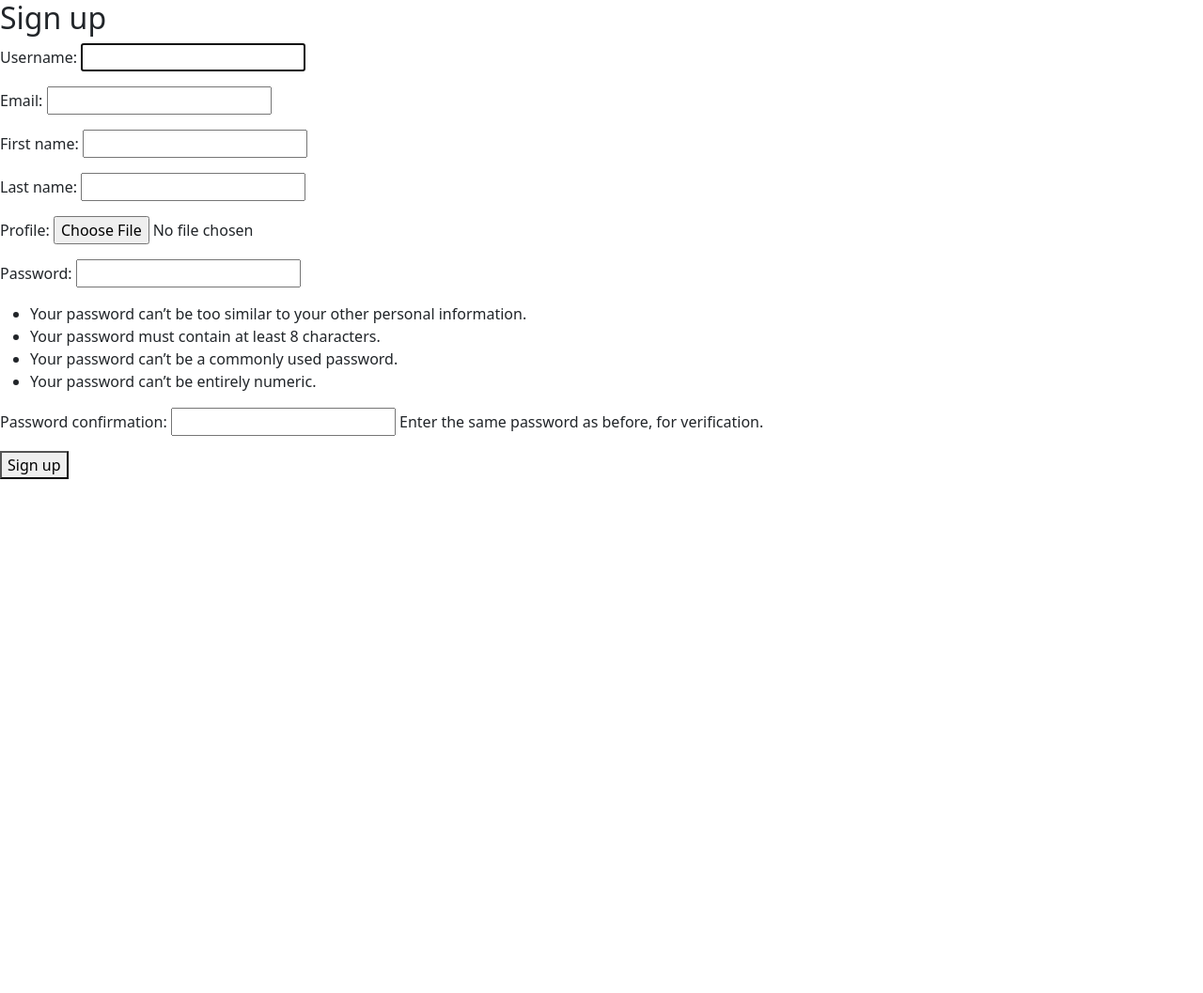
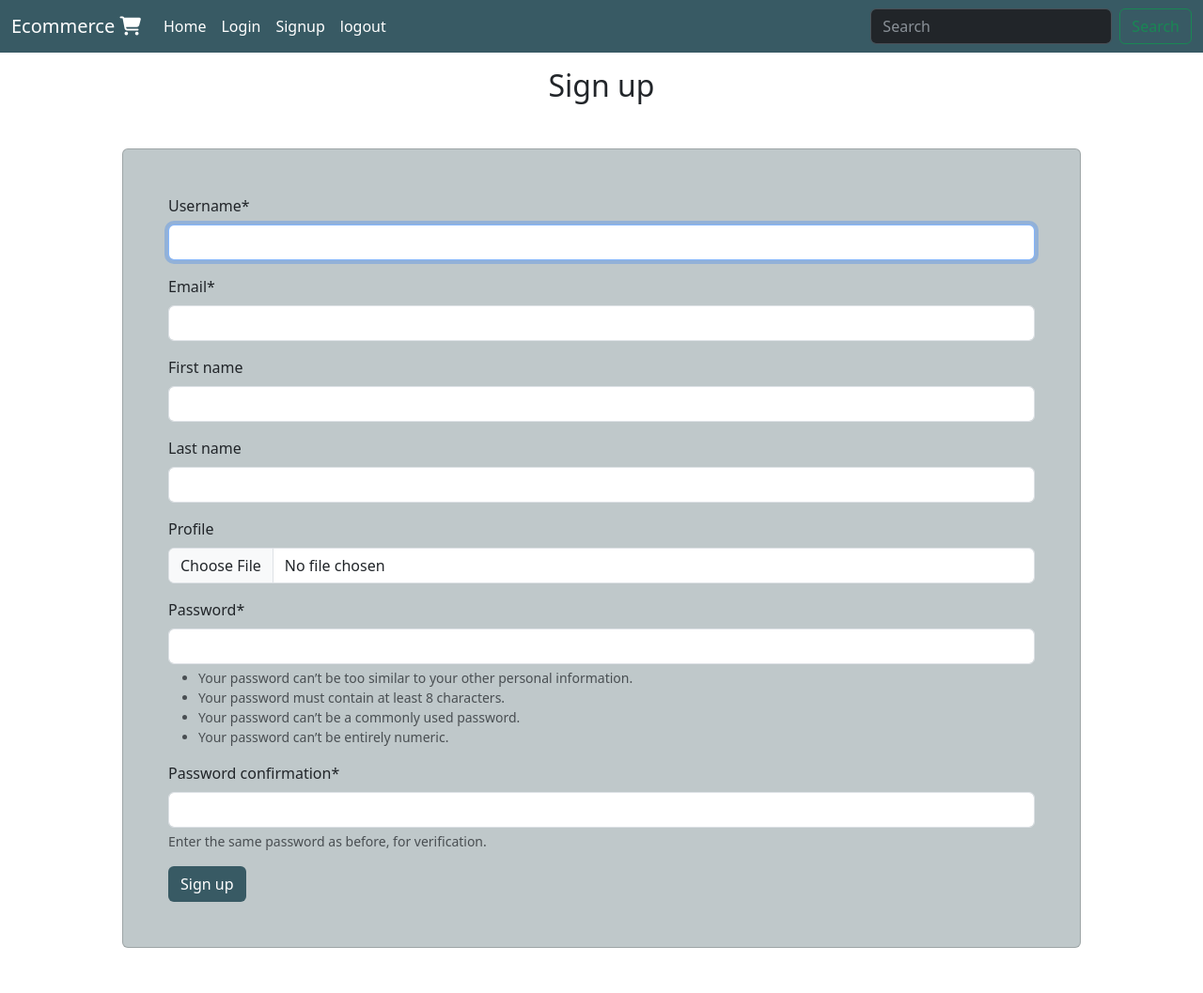
Before and after one commit to AmnaLaghari/ecommerece, a Django app: page /user/signup/ in a window 1280 px wide. Shown: the whole page at 94% size. Before the commit the page ends 510 px from the top, so only its background shows below. Run offline with Django 4.2, Linux system fonts and the light colour scheme; some libraries are stand-ins or nearby versions.

Commit message:
added navbar and made ui changes

```diff
--- a/customusers/templates/signup.html
+++ b/customusers/templates/signup.html
@@ -1,10 +1,15 @@
 {% extends 'base.html' %}
+{% load crispy_forms_tags %}
+
+{% block title %}Signup{% endblock %}
 
 {% block content %}
-  <h2>Sign up</h2>
-  <form method="post">
-    {% csrf_token %}
-    {{ form.as_p }}
-    <button type="submit">Sign up</button>
-  </form>
+  <h2 class="text-center mt-3">Sign up</h2>
+  <div class="card m-5 p-5 card-color">
+    <form method="post">
+      {% csrf_token %}
+      {{ form|crispy }}
+      <button type="submit" class="btn btn-submit">Sign up</button>
+    </form>
+  </div>
 {% endblock %}
--- /dev/null
+++ b/customusers/views/home.py
@@ -0,0 +1,4 @@
+from django.shortcuts import redirect, render
+
+def home(request):
+    return render(request, 'homepage.html')
--- a/ecommerce/urls.py
+++ b/ecommerce/urls.py
@@ -15,8 +15,10 @@ Including another URLconf
 """
 from django.contrib import admin
 from django.urls import path, include
+from customusers.views import home
 
 urlpatterns = [
     path('admin/', admin.site.urls),
     path('user/', include("customusers.urls")),
+    path('', home.home, name='home')
 ]
--- /dev/null
+++ b/static/style.css
@@ -0,0 +1,11 @@
+.shopping{
+    width: 80rem;
+}
+
+.btn-submit{
+    background-color: #385A64;
+    color: white;
+}
+.card-color{
+    background-color: #bfc8ca;
+}
--- a/templates/base.html
+++ b/templates/base.html
@@ -1,3 +1,4 @@
+{% load static %}
 <!doctype html>
 <html lang="en">
   <head>
@@ -5,9 +6,14 @@
     <meta name="viewport" content="width=device-width, initial-scale=1">
     <title>{% block title %}{% endblock %}</title>
     <link href="https://cdn.jsdelivr.net/npm/bootstrap@5.3.0/dist/css/bootstrap.min.css" rel="stylesheet" integrity="sha384-9ndCyUaIbzAi2FUVXJi0CjmCapSmO7SnpJef0486qhLnuZ2cdeRhO02iuK6FUUVM" crossorigin="anonymous">
+    <link rel="stylesheet" href="{% static 'style.css' %}">
+    <script src="https://kit.fontawesome.com/561242edd0.js" crossorigin="anonymous"></script>
   </head>
   <body>
-    {% block content %}{% endblock %}
+    {% include 'navbar.html'%}
+    <div class="container">
+      {% block content %}{% endblock %}
+    </div>
     <script src="https://cdn.jsdelivr.net/npm/bootstrap@5.3.0/dist/js/bootstrap.bundle.min.js" integrity="sha384-geWF76RCwLtnZ8qwWowPQNguL3RmwHVBC9FhGdlKrxdiJJigb/j/68SIy3Te4Bkz" crossorigin="anonymous"></script>
   </body>
 </html>
--- /dev/null
+++ b/templates/navbar.html
@@ -0,0 +1,28 @@
+<nav class="navbar navbar-expand-lg" style="background-color: #385A64;" data-bs-theme="dark">
+    <div class="container-fluid">
+      <a class="navbar-brand" href="#">Ecommerce <i class="fa-solid fa-cart-shopping"></i></a>
+      <button class="navbar-toggler" type="button" data-bs-toggle="collapse" data-bs-target="#navbarSupportedContent" aria-controls="navbarSupportedContent" aria-expanded="false" aria-label="Toggle navigation">
+        <span class="navbar-toggler-icon"></span>
+      </button>
+      <div class="collapse navbar-collapse" id="navbarSupportedContent">
+        <ul class="navbar-nav me-auto mb-2 mb-lg-0">
+          <li class="nav-item">
+            <a class="nav-link active" aria-current="page" href="{% url 'home' %}">Home</a>
+          </li>
+          <li class="nav-item">
+            <a class="nav-link active" aria-current="page" href="{% url 'signup' %}">Login</a>
+          </li>
+          <li class="nav-item">
+            <a class="nav-link active" aria-current="page" href="{% url 'signup' %}">Signup</a>
+          </li>
+          <li class="nav-item">
+            <a class="nav-link active" aria-current="page" href="{% url 'signup' %}">logout</a>
+          </li>
+        </ul>
+        <form class="d-flex" role="search">
+          <input class="form-control me-2" type="search" placeholder="Search" aria-label="Search">
+          <button class="btn btn-outline-success" type="submit">Search</button>
+        </form>
+      </div>
+    </div>
+  </nav>
```
Also changed, not shown: ecommerce/settings.py (+9 -0 lines), templates/homepage.html (added, +8 -0 lines), static/media/shopping.jpg (added), 1 other file.
